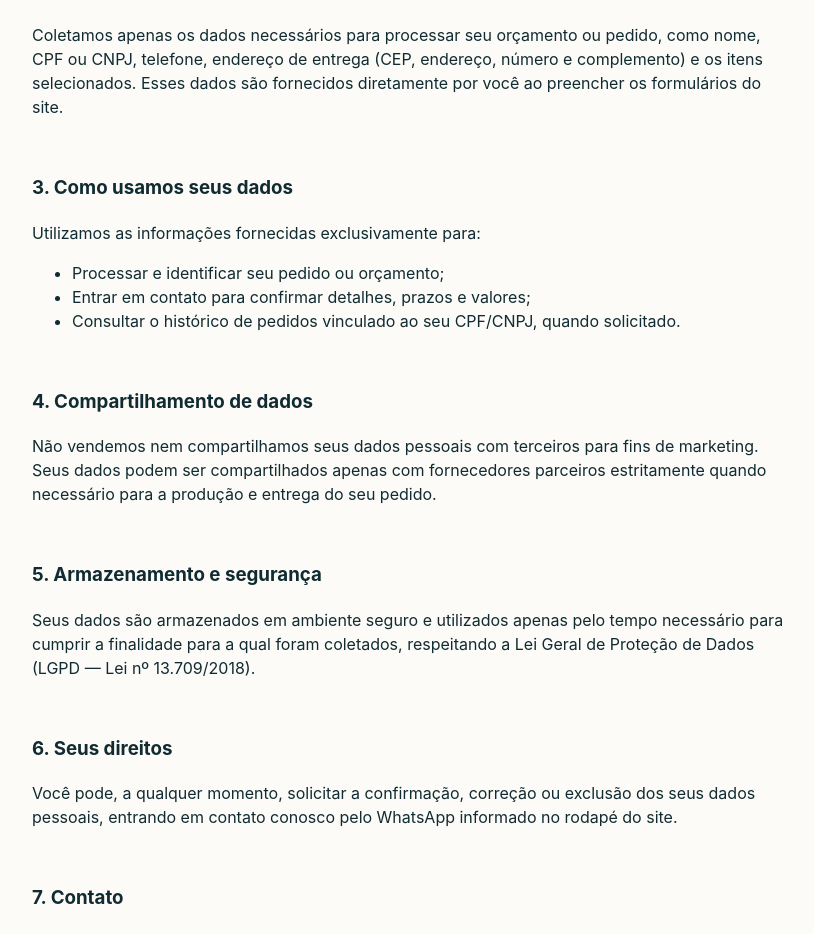
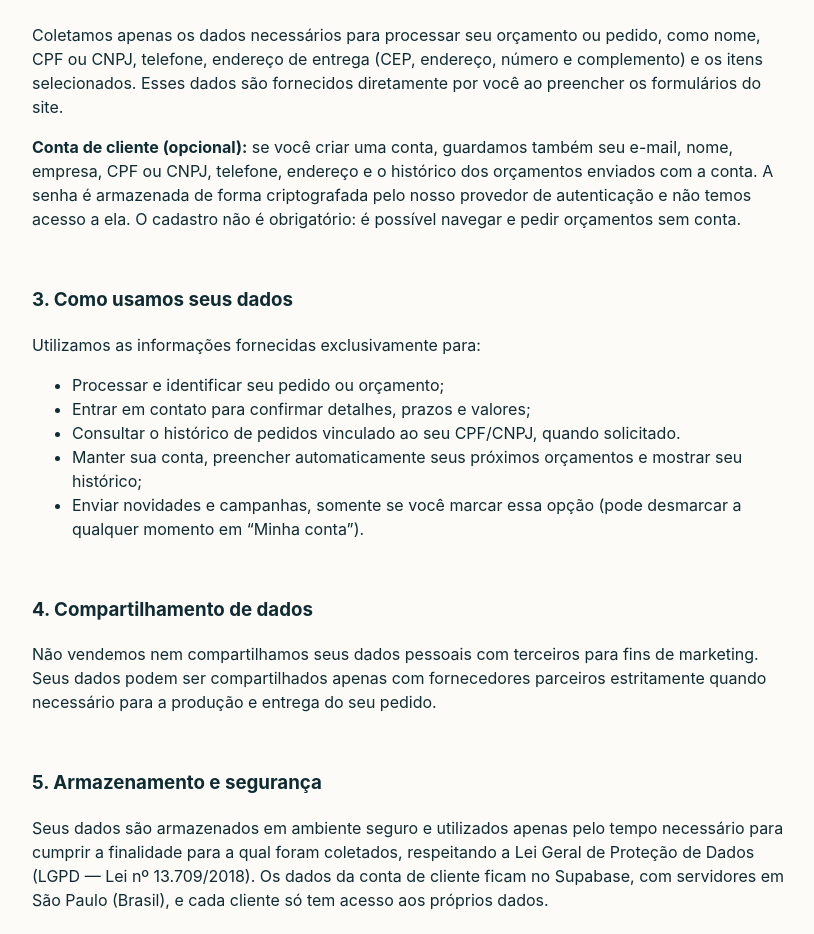
Before and after one commit to compassbrindes-stack/compass-brindes, a Next.js app: page /politica-de-privacidade in a window 1280 px wide. Shown: the part 562-1496 px from the top of the page, without its empty margins (228-1042 px from the left). Built offline with nearby package versions, Linux system fonts and the light colour scheme; no server answers.

Commit message:
Politica de Privacidade: conta do cliente

```diff
--- a/app/politica-de-privacidade/page.tsx
+++ b/app/politica-de-privacidade/page.tsx
@@ -28,6 +28,13 @@ export default function PoliticaDePrivacidadePage() {
             complemento) e os itens selecionados. Esses dados são fornecidos diretamente por você
             ao preencher os formulários do site.
           </p>
+          <p>
+            <strong>Conta de cliente (opcional):</strong> se você criar uma conta, guardamos também
+            seu e-mail, nome, empresa, CPF ou CNPJ, telefone, endereço e o histórico dos
+            orçamentos enviados com a conta. A senha é armazenada de forma criptografada pelo
+            nosso provedor de autenticação e não temos acesso a ela. O cadastro não é obrigatório:
+            é possível navegar e pedir orçamentos sem conta.
+          </p>
         </section>
 
         <section>
@@ -39,6 +46,8 @@ export default function PoliticaDePrivacidadePage() {
             <li>Processar e identificar seu pedido ou orçamento;</li>
             <li>Entrar em contato para confirmar detalhes, prazos e valores;</li>
             <li>Consultar o histórico de pedidos vinculado ao seu CPF/CNPJ, quando solicitado.</li>
+            <li>Manter sua conta, preencher automaticamente seus próximos orçamentos e mostrar seu histórico;</li>
+            <li>Enviar novidades e campanhas, somente se você marcar essa opção (pode desmarcar a qualquer momento em “Minha conta”).</li>
           </ul>
         </section>
 
@@ -56,7 +65,9 @@ export default function PoliticaDePrivacidadePage() {
           <p>
             Seus dados são armazenados em ambiente seguro e utilizados apenas pelo tempo
             necessário para cumprir a finalidade para a qual foram coletados, respeitando a Lei
-            Geral de Proteção de Dados (LGPD — Lei nº 13.709/2018).
+            Geral de Proteção de Dados (LGPD — Lei nº 13.709/2018). Os dados da conta de cliente ficam
+            no Supabase, com servidores em São Paulo (Brasil), e cada cliente só tem acesso aos
+            próprios dados.
           </p>
         </section>
 
@@ -64,8 +75,9 @@ export default function PoliticaDePrivacidadePage() {
           <h3>6. Seus direitos</h3>
           <p>
             Você pode, a qualquer momento, solicitar a confirmação, correção ou exclusão dos seus
-            dados pessoais, entrando em contato conosco pelo WhatsApp informado no rodapé do
-            site.
+            dados pessoais, incluindo a exclusão da sua conta, entrando em contato conosco pelo
+            WhatsApp ou pelo e-mail compassbrindes@gmail.com. Os dados da conta também podem ser
+            corrigidos por você mesmo em “Minha conta”.
           </p>
         </section>
 
```
